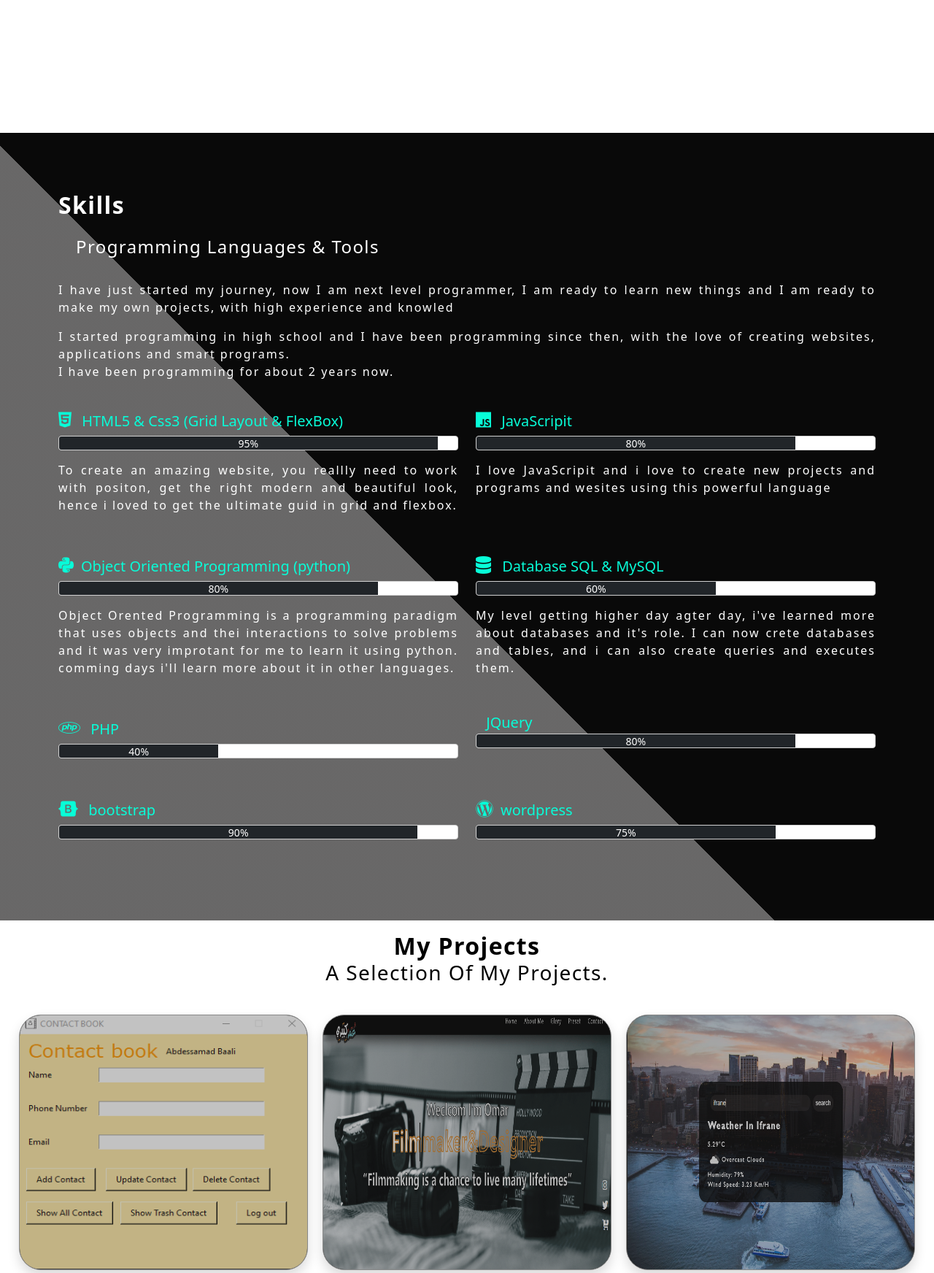
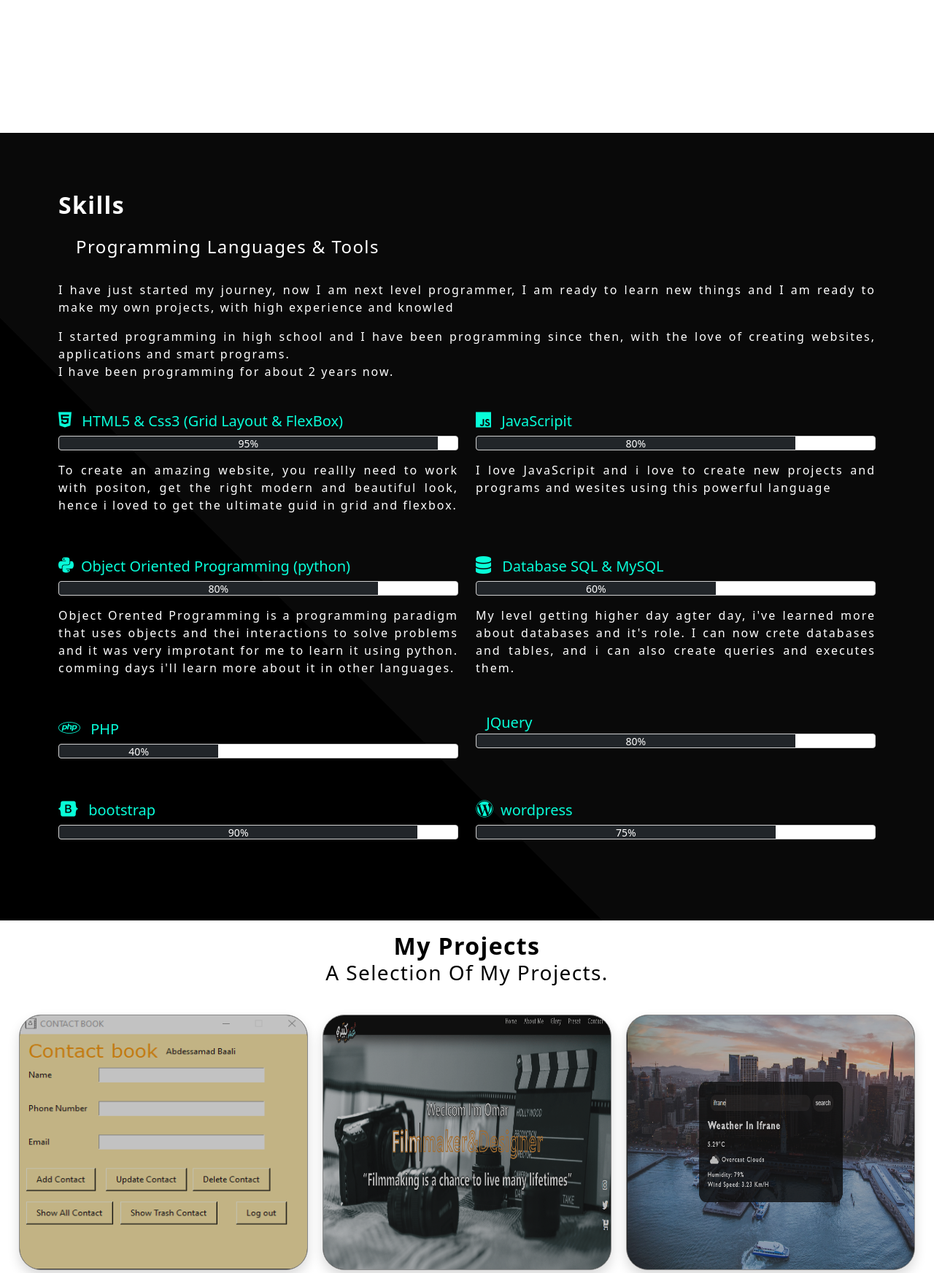
Before and after one commit to AbdessamadBaali/my-Portfolio, a PHP site: page / in a window 1280 px wide. Shown: the part 1338-3082 px from the top of the page at 73% size. Run offline with PHP 8.4, Linux system fonts and the light colour scheme.

Commit message:
baali commit

```diff
--- a/index.html
+++ b/index.html
@@ -16,8 +16,6 @@
         <link rel="stylesheet" href="styles/responsive.css">
         <link rel="stylesheet" href="styles/fontawesome-free-6.0.0-beta2-web/css/all.css">
         <link href="https://unpkg.com/aos@2.3.1/dist/aos.css" rel="stylesheet">
-        <link rel="preconnect" href="https://fonts.googleapis.com">
-        <link rel="preconnect" href="https://fonts.gstatic.com" crossorigin>
         <script async src="https://pagead2.googlesyndication.com/pagead/js/adsbygoogle.js?client=ca-pub-4857363969309688"
         crossorigin="anonymous"></script>
     </head>
@@ -73,11 +71,7 @@
                         Hi, I'm Abdessamad Baali.I'm a front end developer  with over 2 years of experience. who  wants to put my skills to good use by assisting others. i strive to provide 100% customer care to all of my customers.. For an in-depth insight into my skills and qualification I invite you to check out my
                         <a href="domument/Resume.pdf" target="_blank"> my Resume</a>.
                     </p>
-                </div>
-                <!-- this is the  box of the imag -->
-                <div class="box-img-about col-3">
-                    <img class="" src="images/avataaars.svg" alt="image of avatar">
-                </div>
+
                     <!-- this part is for read more -->
                     <div class="collapse container-fluid mt-3" id="readMore">
                         <div class="card card-body ">
@@ -93,6 +87,13 @@
                             </p>
                         </div>
                     </div>
+
+                </div>
+                <!-- this is the  box of the imag -->
+                <div class="box-img-about col-3">
+                    <img class="" src="images/avataaars.svg" alt="image of avatar">
+                </div>
+
                 <!-- btn onclick display span of read more -->
                 <p>
                     <a id="read-more-btn" onclick="readMoreScript()"
--- a/styles/style.css
+++ b/styles/style.css
@@ -3,7 +3,6 @@ body {
     margin: 0;
     padding: 0;
     box-sizing: border-box;
-    /* font-family: Verdana, Geneva, Tahoma, sans-serif; */
     background-color: #fff;
     width: 100%;
 }
@@ -150,6 +149,14 @@ main #home .social-media a i:hover{   transform: scale(1.3);}
     -webkit-border-radius: 50%;
 }
 #about .w-75 .container-fluid p{   text-align: justify;}
+#about .w-75 .box-img-about{
+    width: 100px;
+    height: 150px;
+    overflow: hidden;
+}
+#about .collapse {
+    padding: 0 !important;
+}
 #about .w-75 .box-img-about img{
     width: 150px;
     height: 150px;
@@ -163,7 +170,7 @@ main #home .social-media a i:hover{   transform: scale(1.3);}
 /* ================skills ============ */
 #skills  .row  i{   margin: 10px 10px 10px 0;}
 #skills {
-    background: linear-gradient(45deg, #3d3c3cc6 45%, #000000f6 15%);
+    background: linear-gradient(45deg, #000000 35%, #000000f6 15%);
     padding: 5rem;
 }
 
```
Lines whose indentation alone changed are shown as unchanged.
